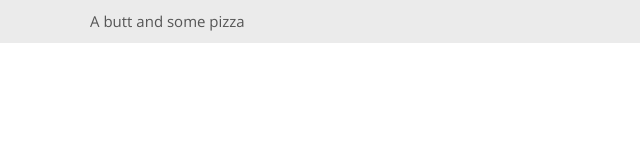
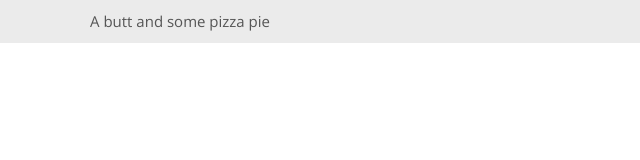
Before and after one commit to MattGDwyer/eaz-design-3, a website: page source/partials/header.htm in a window 1280 px wide. Shown: the full height of the page, 0-640 px from the left. Drawn offline with nearby package versions, Linux system fonts and the light colour scheme; files that its build step writes are made by us from their sources; files whose address does not match are found by name.

Commit message:
testing build script

```diff
--- a/source/partials/header.htm
+++ b/source/partials/header.htm
@@ -58,7 +58,7 @@ FACEBOOK: https://www.facebook.com/themefisher
           <div class="row">
               <div class="col-lg-8 col-md-8">
                 <ul class="top-info text-center text-md-left">
-                    <li><i class="fas fa-map-marker-alt"></i> <p class="info-text">A butt and some pizza</p>
+                    <li><i class="fas fa-map-marker-alt"></i> <p class="info-text">A butt and some pizza pie</p>
                     </li>
                 </ul>
               </div>
```
Also changed, not shown: theme/404.html (+1 -1 lines), theme/about.html (+1 -1 lines), theme/contact.html (+1 -1 lines), theme/faq.html (+1 -1 lines), theme/index-2.html (+1 -1 lines), theme/index.html (+1 -1 lines), theme/news-left-sidebar.html (+1 -1 lines), theme/news-right-sidebar.html (+1 -1 lines), theme/news-single.html (+1 -1 lines), theme/pricing.html (+1 -1 lines), theme/projects-single.html (+1 -1 lines), theme/projects.html (+1 -1 lines), theme/service-single.html (+1 -1 lines), theme/services.html (+1 -1 lines), 3 more files.
